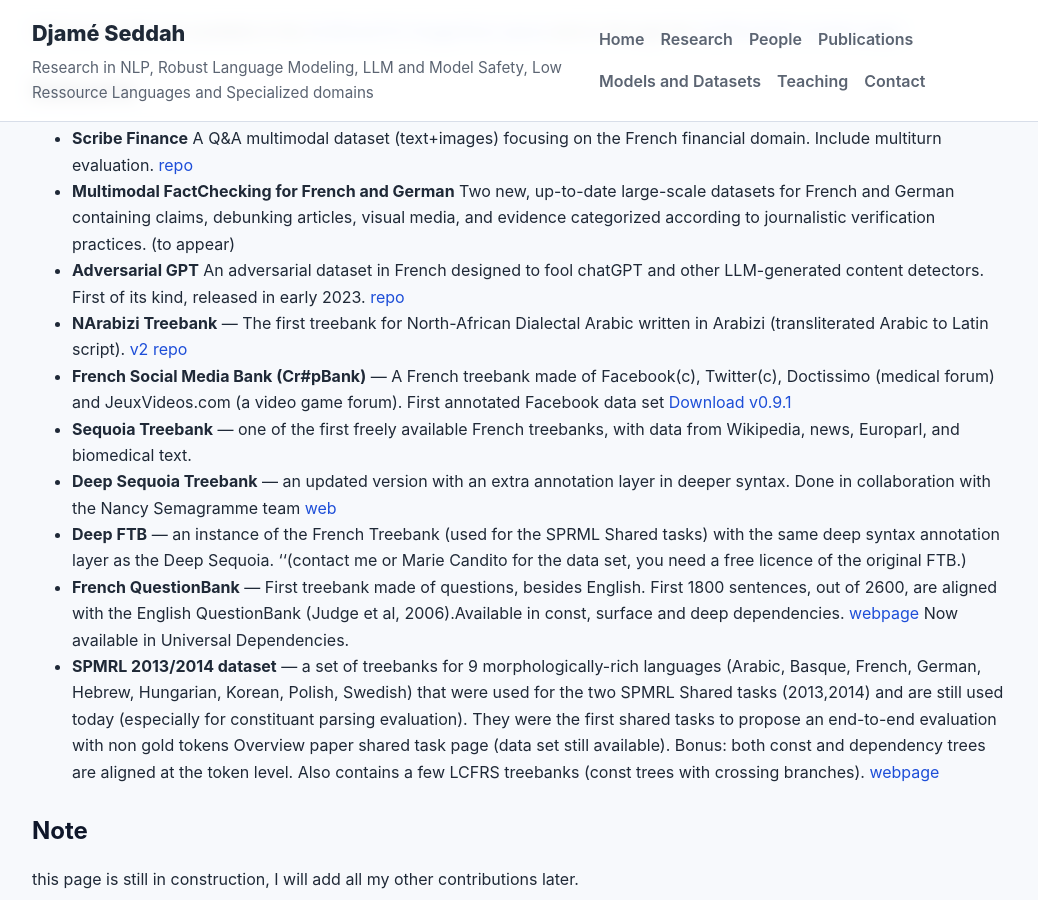
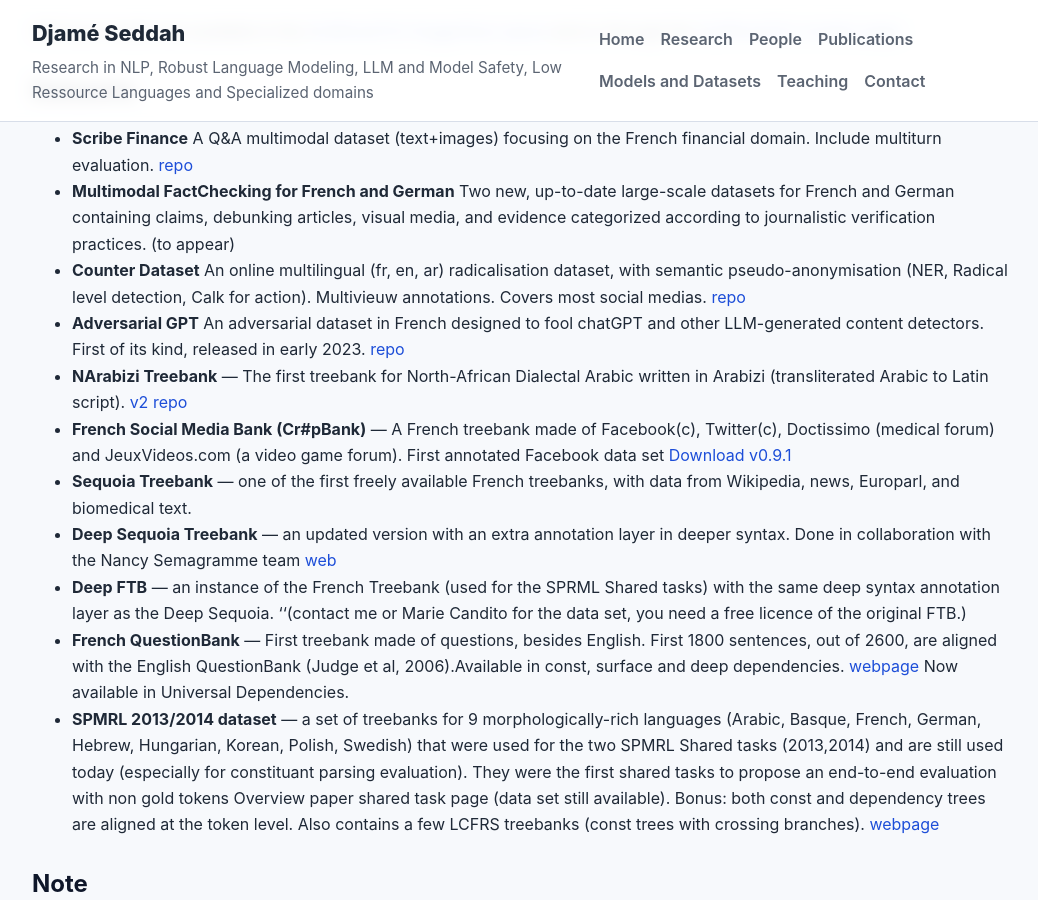
Before and after one commit to dseddah/dseddah.github.io, a Jekyll site: the page built from datasets.md, in a window 1280 px wide and 900 px high, scrolled down 750 px. Shown: the whole window, without its empty margins (118-1156 px from the left). Built offline with Jekyll 4.4.1, drawn with Linux system fonts in a browser that asks for light colours.

Commit message:
update dataset

```diff
--- a/datasets.md
+++ b/datasets.md
@@ -21,6 +21,7 @@ All those models are available in the [ALMAnaCH's Hugginface space](https://hugg
 ## Datasets
 - **Scribe Finance** A Q&A multimodal dataset (text+images) focusing on the French financial domain. Include multiturn evaluation.  [repo](https://github.com/dseddah/Scribe_finance)
 - **Multimodal FactChecking for French and German** Two new, up-to-date large-scale datasets for French and German containing claims, debunking articles, visual media, and evidence categorized according to journalistic verification practices. (to appear)
+- **Counter Dataset** An online multilingual (fr, en, ar) radicalisation dataset, with semantic pseudo-anonymisation (NER, Radical level detection, Calk for action). Multivieuw annotations. Covers most social medias. [repo](https://gitlab.inria.fr/ariabi/counter-dataset-public/)
 - **Adversarial GPT** An adversarial dataset in French designed to fool chatGPT and other LLM-generated content detectors. First of its kind, released in early 2023. [repo](https://gitlab.inria.fr/wantoun/robust-chatgpt-detection)
 - **NArabizi Treebank** — The first treebank for North-African Dialectal Arabic written in Arabizi (transliterated Arabic to Latin script). [v2 repo](https://gitlab.inria.fr/ariabi/release-narabizi-treebank)
 - **French Social Media Bank (Cr\#pBank)** — A French treebank made of Facebook(c), Twitter(c), Doctissimo (medical forum) and JeuxVideos.com (a video game forum). First annotated Facebook data set [Download v0.9.1]({{ '/assets/FrenchSocialMediaBank-v0.9.1beta.tar.gz' | relative_url }})
```
